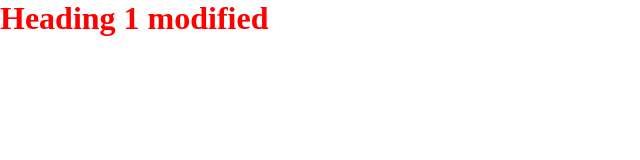
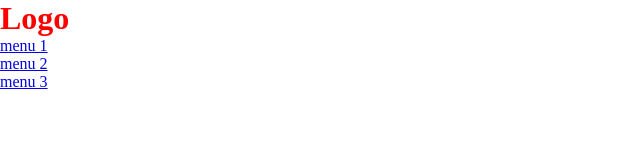
Before and after one commit to subhasishnath45/DDMA10repo2, a plain HTML site: page index.html in a window 1280 px wide. Shown: the whole page, without its empty margins (0-640 px from the left). Drawn offline with Linux system fonts and the light colour scheme.

Commit message:
Header changes done.

```diff
--- a/index.html
+++ b/index.html
@@ -7,7 +7,15 @@
     <link rel="stylesheet" href="main.css">
 </head>
 <body>
-    <h1>Heading 1 modified</h1>
+    <header>
+        <h1>Logo</h1>
+        <ul>
+            <li><a href="#">menu 1</a></li>
+            <li><a href="#">menu 2</a></li>
+            <li><a href="#">menu 3</a></li>
+        </ul>
+    </header>
+
     <script type="text/javascript" src="main.js"></script>
 </body>
 </html>
```
